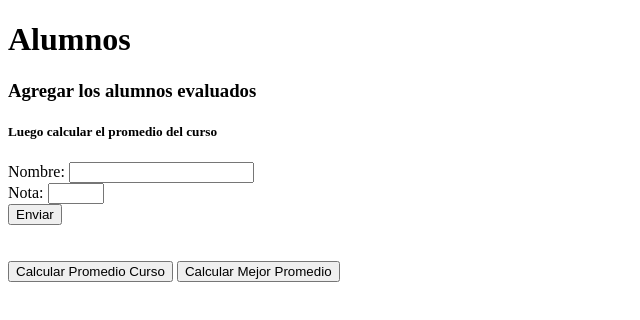
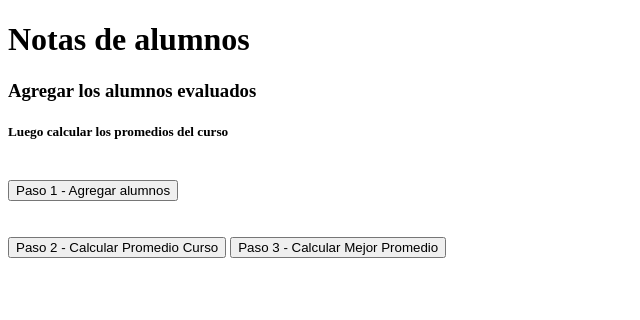
Before and after one commit to RoCaffiero/PreEntrega1-Caffiero, a plain HTML site: page index.html in a window 1280 px wide. Shown: the whole page, without its empty margins (0-640 px from the left). Drawn offline with Linux system fonts and the light colour scheme.

Commit message:
se agregó prompt

```diff
--- a/index.html
+++ b/index.html
@@ -7,23 +7,19 @@
 </head>
 
 <body>
-    <h1>Alumnos</h1>
+    <h1>Notas de alumnos</h1>
     <form id="myForm">
         <h3 for="nombre">Agregar los alumnos evaluados</h3>
-        <h5 for="nombre">Luego calcular el promedio del curso</h5>
+        <h5 for="nombre">Luego calcular los promedios del curso</h5>
 
-        <label for="nombre">Nombre:</label>
-        <input type="text" id="nombre" required>
+
         <br>
-        <label for="nota">Nota:</label>
-        <input type="number" id="nota" min="0" max="10" required>
-        <br>
-        <button onclick="enviarDatosAlumno()">Enviar</button>
+        <button onclick="capturarEntrada()">Paso 1 - Agregar alumnos</button>
         <br>
         <br>
         <br>
-        <button onclick="calcularPromedioCurso()">Calcular Promedio Curso</button>
-        <button onclick="calcularMejorPromedio()">Calcular Mejor Promedio</button>
+        <button onclick="calcularPromedioCurso()">Paso 2 - Calcular Promedio Curso</button>
+        <button onclick="calcularMejorPromedio()">Paso 3 - Calcular Mejor Promedio</button>
     </form>
 
 
--- a/js/app.js
+++ b/js/app.js
@@ -1,12 +1,22 @@
 let alumnos = [];
 let acumuladorNotas = 0;
 let promedio = 0;
-function enviarDatosAlumno() {
+
+function capturarEntrada() {
     event.preventDefault(); // Evitar el envío del formulario
 
-    // Obtener los valores del nombre y la nota
-    let nombre = document.getElementById("nombre").value;
-    let nota = parseInt(document.getElementById("nota").value);
+    for (let i = 0; i <= 2; i++) {
+    // Obtener el nombre del alumno utilizando prompt
+        let nombre = prompt("Ingrese el nombre del alumno");
+        // Obtener la nota del alumno utilizando prompt
+        let notaString = prompt("Ingrese la nota del alumno");
+        let nota = parseInt(notaString);
+
+        // Validar la nota ingresada
+        if (isNaN(nota)) {
+            alert("La nota ingresada no es valida.");
+            return;
+        }
 
         // Crear un objeto con los datos del alumno
         let unAlumno = {
@@ -17,6 +27,11 @@ function enviarDatosAlumno() {
         alumnos.push(unAlumno);
         alert(`${nombre} fue agregado correctamente.`);
     }
+
+    console.log(alumnos);
+
+}
+
 
 
 function calcularPromedioCurso() {
```
Lines whose indentation alone changed are shown as unchanged.
